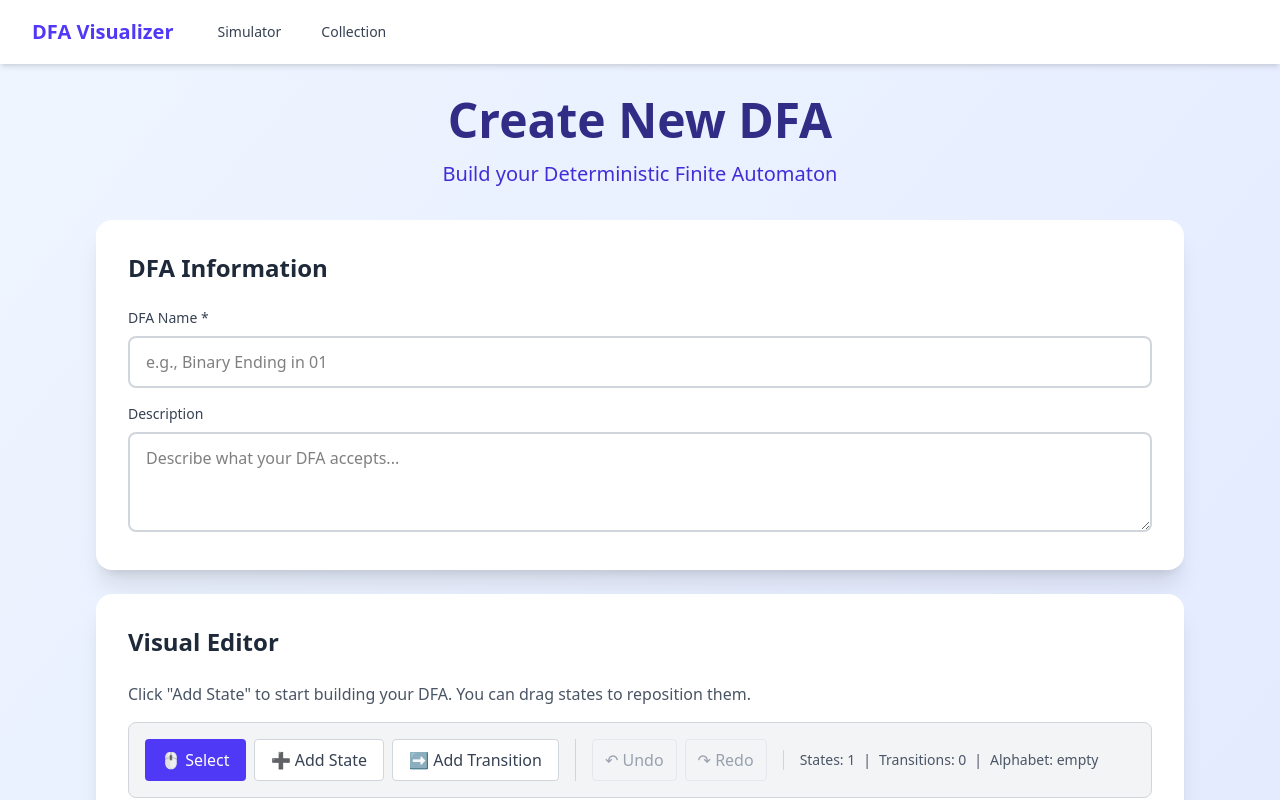
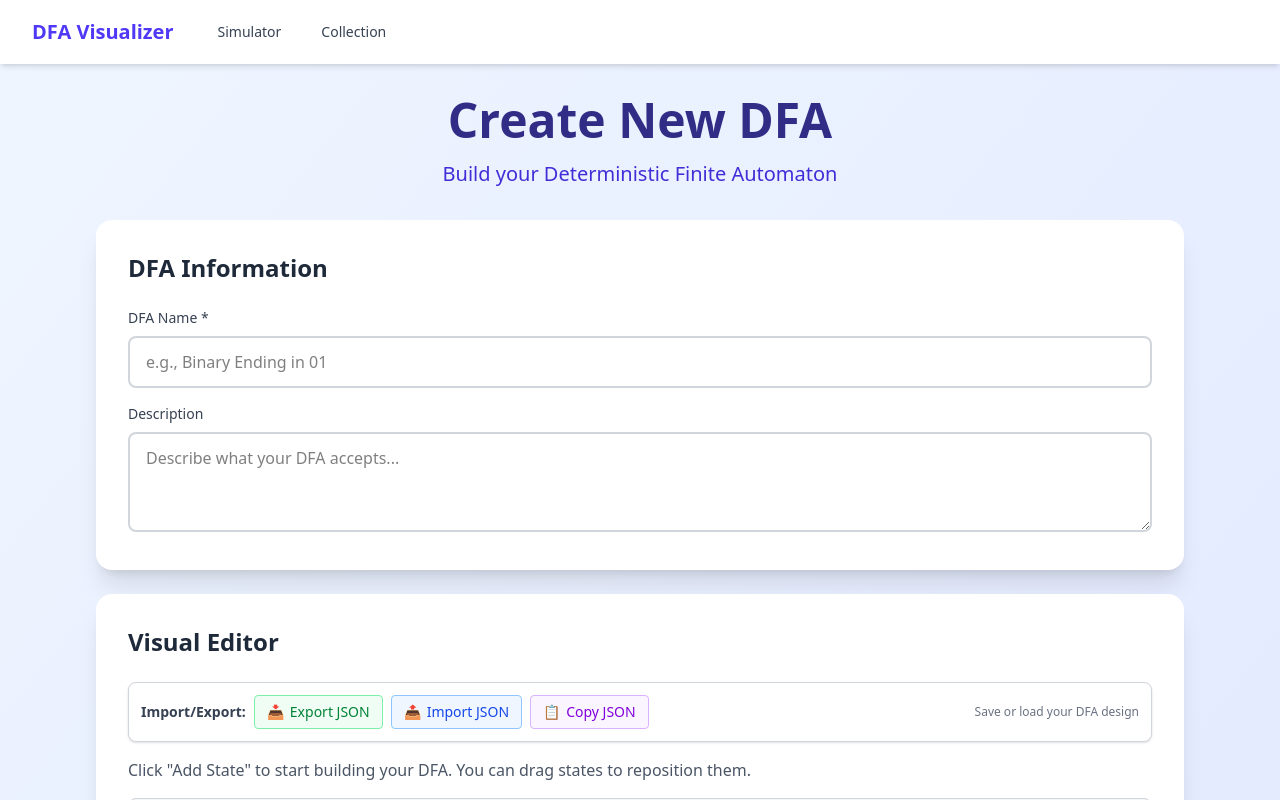
Before and after one commit to nylla8444/DFA-automata-finals, a React (Vite) app: page /create in a window 1280 px wide. Shown: the top 800 px of the page. Built offline with nearby package versions, Linux system fonts and the light colour scheme.

Commit message:
feat: added export and import JSON feature

```diff
--- a/src/components/DFAEditor/DFAEditor.tsx
+++ b/src/components/DFAEditor/DFAEditor.tsx
@@ -329,10 +329,14 @@ export function DFAEditor({ initialDFA, onChange, width = 1000, height = 600 }:
     })
   }
 
+
+
   return (
     <div className="dfa-editor">
-      {/* Toolbar */}
+      {/* Main Toolbar */}
       <div className="bg-gray-100 border border-gray-300 rounded-lg p-4 mb-4">
+        <div className="flex gap-4 items-center justify-between flex-wrap">
+          {/* Left side - Editing tools */}
           <div className="flex gap-4 items-center flex-wrap">
             <div className="flex gap-2">
               <button
@@ -407,32 +411,36 @@ export function DFAEditor({ initialDFA, onChange, width = 1000, height = 600 }:
                 ↷ Redo
               </button>
             </div>
+          </div>
 
-          <div className="border-l border-gray-300 pl-4 flex gap-2 text-sm">
-            <span className="text-gray-600">States: {dfa.states.length}</span>
-            <span className="text-gray-600">|</span>
-            <span className="text-gray-600">Transitions: {dfa.transitions.length}</span>
-            <span className="text-gray-600">|</span>
-            <span className="text-gray-600">Alphabet: {dfa.alphabet.join(', ') || 'empty'}</span>
+          {/* Right side - Stats */}
+          <div className="flex gap-2 text-sm text-gray-600">
+            <span>States: {dfa.states.length}</span>
+            <span>|</span>
+            <span>Transitions: {dfa.transitions.length}</span>
+            <span>|</span>
+            <span>Alphabet: {dfa.alphabet.join(', ') || 'empty'}</span>
           </div>
         </div>
 
         {mode === 'addState' && (
-          <p className="text-sm text-gray-600 mt-2">
+          <p className="text-sm text-gray-600 mt-3">
             💡 Click anywhere on the canvas to add a new state • Press <kbd className="px-1.5 py-0.5 bg-gray-200 rounded text-xs">ESC</kbd> to cancel
           </p>
         )}
         {mode === 'addTransition' && (
-          <p className="text-sm text-gray-600 mt-2">
+          <p className="text-sm text-gray-600 mt-3">
             💡 Click a state to start, then click another state to create a transition • Press <kbd className="px-1.5 py-0.5 bg-gray-200 rounded text-xs">ESC</kbd> to cancel
           </p>
         )}
         {mode === 'select' && selectedStateId && (
-          <p className="text-sm text-gray-600 mt-2">
+          <p className="text-sm text-gray-600 mt-3">
             💡 Drag to move • Press <kbd className="px-1.5 py-0.5 bg-gray-200 rounded text-xs">ESC</kbd> to deselect • Press <kbd className="px-1.5 py-0.5 bg-gray-200 rounded text-xs">Del</kbd> to delete
           </p>
         )}
       </div>
+
+
 
       {/* Canvas */}
       <div className="border-2 border-gray-300 rounded-lg overflow-hidden bg-white">
--- a/src/routes/create.tsx
+++ b/src/routes/create.tsx
@@ -4,6 +4,7 @@ import { Navigation } from '../components/Navigation/Navigation'
 import { DFAEditor } from '../components/DFAEditor/DFAEditor'
 import { saveDFA } from '../utils/dfa-storage'
 import { createEmptyDFA } from '../utils/dfa-engine'
+import { exportDFAToJSON, importDFAFromJSON, copyDFAToClipboard } from '../utils/export-helper'
 import type { DFA } from '../types/dfa'
 
 export const Route = createFileRoute('/create')({
@@ -35,6 +36,56 @@ function CreatePage() {
       console.error('Error saving DFA:', error)
       alert('Failed to save DFA. Please try again.')
       setSaving(false)
+    }
+  }
+
+  // Export DFA to JSON file
+  const handleExportJSON = () => {
+    try {
+      // Update name before exporting if provided
+      const dfaToExport = name.trim() ? { ...dfa, name: name } : dfa
+      exportDFAToJSON(dfaToExport)
+      alert('DFA exported successfully!')
+    } catch (error) {
+      alert('Failed to export DFA: ' + (error as Error).message)
+    }
+  }
+
+  // Import DFA from JSON file
+  const handleImportJSON = () => {
+    const input = document.createElement('input')
+    input.type = 'file'
+    input.accept = '.json'
+
+    input.onchange = async (e) => {
+      const file = (e.target as HTMLInputElement).files?.[0]
+      if (!file) return
+
+      try {
+        const importedDFA = await importDFAFromJSON(file)
+        // Keep the current ID for new DFA
+        importedDFA.id = dfa.id
+        setDFA(importedDFA)
+        // Optionally update name field with imported name
+        if (importedDFA.name && !name) {
+          setName(importedDFA.name)
+        }
+        alert('DFA imported successfully!')
+      } catch (error) {
+        alert('Failed to import DFA: ' + (error as Error).message)
+      }
+    }
+
+    input.click()
+  }
+
+  // Copy DFA JSON to clipboard
+  const handleCopyJSON = async () => {
+    try {
+      await copyDFAToClipboard(dfa)
+      alert('DFA JSON copied to clipboard!')
+    } catch (error) {
+      alert('Failed to copy to clipboard: ' + (error as Error).message)
     }
   }
 
@@ -89,6 +140,43 @@ function CreatePage() {
           <h2 className="text-2xl font-semibold text-gray-800 mb-6">
             Visual Editor
           </h2>
+
+          {/* Import/Export Section */}
+          <div className="bg-white border border-gray-300 rounded-lg p-3 mb-4 shadow-sm">
+            <div className="flex items-center justify-between">
+              <div className="flex items-center gap-2">
+                <span className="text-sm font-semibold text-gray-700">Import/Export:</span>
+                <button
+                  onClick={handleExportJSON}
+                  className="px-3 py-1.5 text-sm rounded font-medium bg-green-50 border border-green-300 text-green-700 hover:bg-green-100 transition-colors flex items-center gap-1.5"
+                  title="Download DFA as JSON file"
+                >
+                  <span>📥</span>
+                  <span>Export JSON</span>
+                </button>
+                <button
+                  onClick={handleImportJSON}
+                  className="px-3 py-1.5 text-sm rounded font-medium bg-blue-50 border border-blue-300 text-blue-700 hover:bg-blue-100 transition-colors flex items-center gap-1.5"
+                  title="Load DFA from JSON file"
+                >
+                  <span>📤</span>
+                  <span>Import JSON</span>
+                </button>
+                <button
+                  onClick={handleCopyJSON}
+                  className="px-3 py-1.5 text-sm rounded font-medium bg-purple-50 border border-purple-300 text-purple-700 hover:bg-purple-100 transition-colors flex items-center gap-1.5"
+                  title="Copy JSON to clipboard"
+                >
+                  <span>📋</span>
+                  <span>Copy JSON</span>
+                </button>
+              </div>
+              <div className="text-xs text-gray-500">
+                Save or load your DFA design
+              </div>
+            </div>
+          </div>
+
           <p className="text-gray-600 mb-4">
             Click "Add State" to start building your DFA. You can drag states to reposition them.
           </p>
--- a/src/routes/edit.$id.tsx
+++ b/src/routes/edit.$id.tsx
@@ -5,6 +5,8 @@ import { DFAEditor } from '../components/DFAEditor/DFAEditor'
 import { getDFAById, updateDFA } from '../utils/dfa-storage'
 import type { SavedDFA } from '../utils/dfa-storage'
 import type { DFA } from '../types/dfa'
+import { exportDFAToJSON, importDFAFromJSON, copyDFAToClipboard } from '../utils/export-helper'
+
 
 export const Route = createFileRoute('/edit/$id')({
   component: EditPage,
@@ -57,6 +59,56 @@ function EditPage() {
       setSaving(false)
     }
   }
+
+  // Export DFA to JSON file
+  const handleExportJSON = () => {
+    if (!currentDFA) return
+    try {
+      // Update name before exporting
+      const dfaToExport = { ...currentDFA, name: name || currentDFA.name }
+      exportDFAToJSON(dfaToExport)
+      alert('DFA exported successfully!')
+    } catch (error) {
+      alert('Failed to export DFA: ' + (error as Error).message)
+    }
+  }
+
+  // Import DFA from JSON file
+  const handleImportJSON = () => {
+    if (!currentDFA) return
+    const input = document.createElement('input')
+    input.type = 'file'
+    input.accept = '.json'
+
+    input.onchange = async (e) => {
+      const file = (e.target as HTMLInputElement).files?.[0]
+      if (!file) return
+
+      try {
+        const importedDFA = await importDFAFromJSON(file)
+        // Keep the current ID to maintain editor state
+        importedDFA.id = currentDFA.id
+        setCurrentDFA(importedDFA)
+        alert('DFA imported successfully!')
+      } catch (error) {
+        alert('Failed to import DFA: ' + (error as Error).message)
+      }
+    }
+
+    input.click()
+  }
+
+  // Copy DFA JSON to clipboard
+  const handleCopyJSON = async () => {
+    if (!currentDFA) return
+    try {
+      await copyDFAToClipboard(currentDFA)
+      alert('DFA JSON copied to clipboard!')
+    } catch (error) {
+      alert('Failed to copy to clipboard: ' + (error as Error).message)
+    }
+  }
+
 
   if (loading || !savedDFA || !currentDFA) {
     return (
@@ -120,6 +172,42 @@ function EditPage() {
           <h2 className="text-2xl font-semibold text-gray-800 mb-6">
             Visual Editor
           </h2>
+    {/* Import/Export Section */}
+      <div className="bg-white border border-gray-300 rounded-lg p-3 mb-4 shadow-sm">
+        <div className="flex items-center justify-between">
+          <div className="flex items-center gap-2">
+            <span className="text-sm font-semibold text-gray-700">Import/Export:</span>
+            <button
+              onClick={handleExportJSON}
+              className="px-3 py-1.5 text-sm rounded font-medium bg-green-50 border border-green-300 text-green-700 hover:bg-green-100 transition-colors flex items-center gap-1.5"
+              title="Download DFA as JSON file"
+            >
+              <span>📥</span>
+              <span>Export JSON</span>
+            </button>
+            <button
+              onClick={handleImportJSON}
+              className="px-3 py-1.5 text-sm rounded font-medium bg-blue-50 border border-blue-300 text-blue-700 hover:bg-blue-100 transition-colors flex items-center gap-1.5"
+              title="Load DFA from JSON file"
+            >
+              <span>📤</span>
+              <span>Import JSON</span>
+            </button>
+            <button
+              onClick={handleCopyJSON}
+              className="px-3 py-1.5 text-sm rounded font-medium bg-purple-50 border border-purple-300 text-purple-700 hover:bg-purple-100 transition-colors flex items-center gap-1.5"
+              title="Copy JSON to clipboard"
+            >
+              <span>📋</span>
+              <span>Copy JSON</span>
+            </button>
+          </div>
+          <div className="text-xs text-gray-500">
+            Save or load your DFA design
+          </div>
+        </div>
+      </div>
+
           <p className="text-gray-600 mb-4">
             Edit your DFA visually. Drag states to reposition, add/remove states and transitions.
           </p>
--- a/src/utils/export-helper.ts
+++ b/src/utils/export-helper.ts
@@ -1,10 +1,125 @@
 /**
- * Utility to export current localStorage DFAs to JSON
- * Run this in browser console: window.exportDFAs()
+ * Utility functions for importing and exporting DFAs
  */
 
+import type { DFA } from '../types/dfa'
 import { getAllDFAs } from './dfa-storage'
 
+/**
+ * Export a single DFA to JSON file
+ */
+export function exportDFAToJSON(dfa: DFA): void {
+  const json = JSON.stringify(dfa, null, 2)
+  const blob = new Blob([json], { type: 'application/json' })
+  const url = URL.createObjectURL(blob)
+
+  const link = document.createElement('a')
+  link.href = url
+  link.download = `${dfa.name.replace(/[^a-z0-9]/gi, '_').toLowerCase()}_dfa.json`
+  document.body.appendChild(link)
+  link.click()
+  document.body.removeChild(link)
+  URL.revokeObjectURL(url)
+}
+
+/**
+ * Import DFA from JSON file
+ */
+export function importDFAFromJSON(file: File): Promise<DFA> {
+  return new Promise((resolve, reject) => {
+    const reader = new FileReader()
+
+    reader.onload = (e) => {
+      try {
+        const json = e.target?.result as string
+        const dfa = JSON.parse(json) as DFA
+
+        // Validate basic DFA structure
+        if (!dfa.id || !dfa.name || !dfa.states || !dfa.transitions || !dfa.alphabet) {
+          throw new Error('Invalid DFA structure')
+        }
+
+        // Convert date strings back to Date objects
+        if (dfa.createdAt) {
+          dfa.createdAt = new Date(dfa.createdAt)
+        }
+        if (dfa.updatedAt) {
+          dfa.updatedAt = new Date(dfa.updatedAt)
+        }
+
+        resolve(dfa)
+      } catch (error) {
+        reject(new Error('Failed to parse JSON file: ' + (error as Error).message))
+      }
+    }
+
+    reader.onerror = () => {
+      reject(new Error('Failed to read file'))
+    }
+
+    reader.readAsText(file)
+  })
+}
+
+/**
+ * Copy DFA JSON to clipboard
+ */
+export async function copyDFAToClipboard(dfa: DFA): Promise<void> {
+  const json = JSON.stringify(dfa, null, 2)
+
+  if (navigator.clipboard) {
+    await navigator.clipboard.writeText(json)
+  } else {
+    throw new Error('Clipboard API not available')
+  }
+}
+
+/**
+ * Import DFA from clipboard
+ */
+export async function importDFAFromClipboard(): Promise<DFA> {
+  if (!navigator.clipboard) {
+    throw new Error('Clipboard API not available')
+  }
+
+  const text = await navigator.clipboard.readText()
+  const dfa = JSON.parse(text) as DFA
+
+  // Validate basic DFA structure
+  if (!dfa.id || !dfa.name || !dfa.states || !dfa.transitions || !dfa.alphabet) {
+    throw new Error('Invalid DFA structure in clipboard')
+  }
+
+  // Convert date strings back to Date objects
+  if (dfa.createdAt) {
+    dfa.createdAt = new Date(dfa.createdAt)
+  }
+  if (dfa.updatedAt) {
+    dfa.updatedAt = new Date(dfa.updatedAt)
+  }
+
+  return dfa
+}
+
+/**
+ * Export all DFAs to JSON file (for backup)
+ */
+export function exportAllDFAsToJSON(): void {
+  const dfas = getAllDFAs()
+  const json = JSON.stringify(dfas, null, 2)
+  const blob = new Blob([json], { type: 'application/json' })
+  const url = URL.createObjectURL(blob)
+
+  const link = document.createElement('a')
+  link.href = url
+  link.download = `dfa_collection_${new Date().toISOString().split('T')[0]}.json`
+  document.body.appendChild(link)
+  link.click()
+  document.body.removeChild(link)
+  URL.revokeObjectURL(url)
+}
+
+// Legacy function for console use
 export function exportDFAs() {
   const dfas = getAllDFAs()
   const json = JSON.stringify(dfas, null, 2)
@@ -13,7 +128,6 @@ export function exportDFAs() {
   console.log(json)
   console.log('======================')
 
-  // Also copy to clipboard if available
   if (navigator.clipboard) {
     navigator.clipboard.writeText(json).then(() => {
       console.log('✅ Copied to clipboard!')
```
Lines whose indentation alone changed are shown as unchanged.
